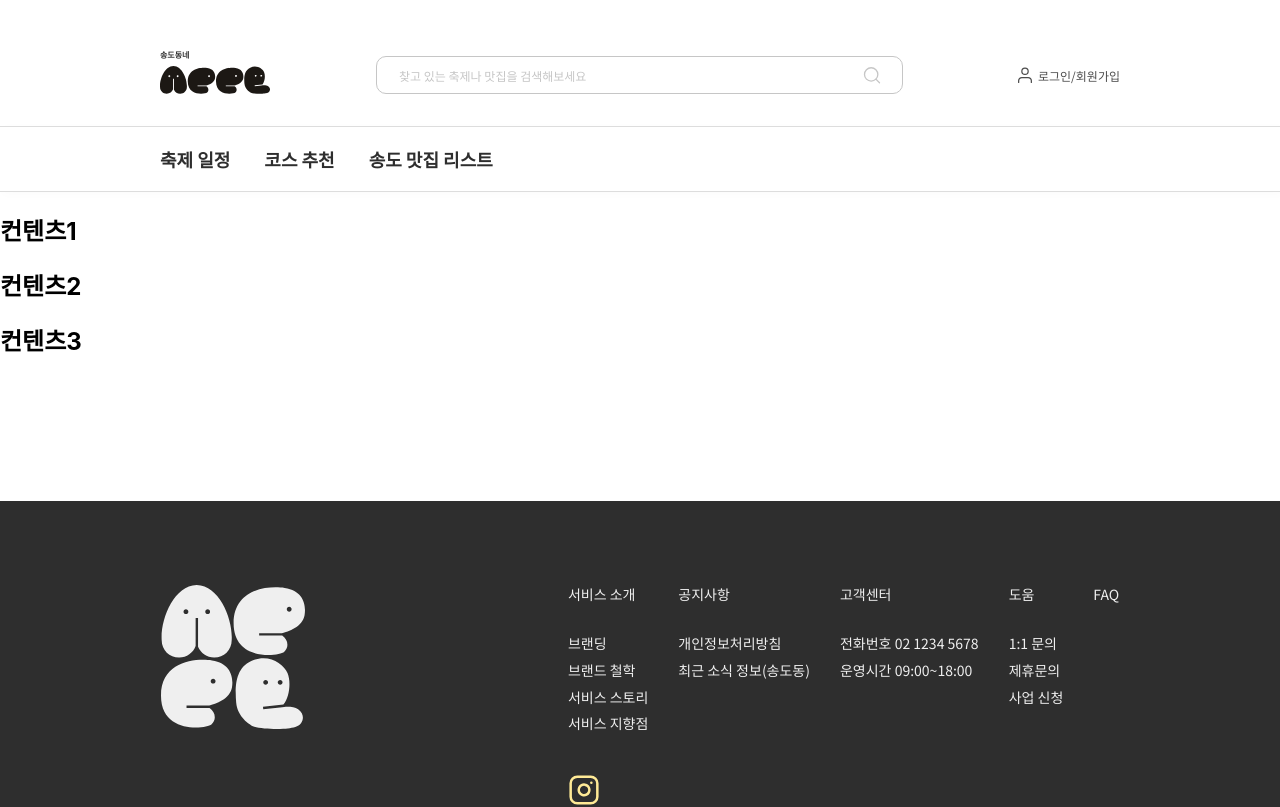
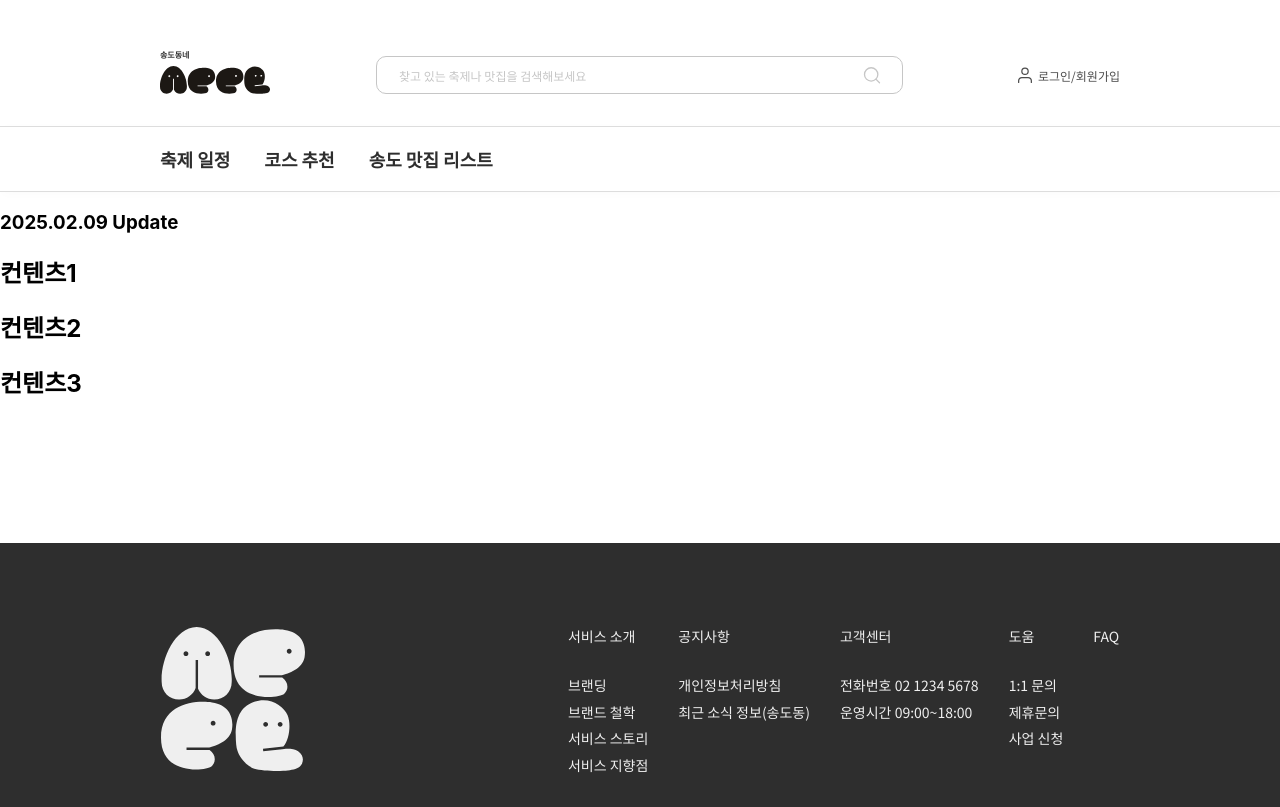
Before and after one commit to songdodongnae/frontend, a React (Create React App) app in the folder songdodongnae/: page / in a window 1280 px wide. Shown: the top 807 px of the page. Built offline with nearby package versions, Linux system fonts and the light colour scheme; a web font is replaced by a local one.

Commit message:
Fix: 소셜 로그인

```diff
--- a/songdodongnae/src/component/SocialLoginBtn.js
+++ b/songdodongnae/src/component/SocialLoginBtn.js
@@ -1,4 +1,5 @@
 import '../css/SocialLoginBtn.css'
+import loginUrls from '../config/loginUrls.json'
 
 import { loginRequest } from '../module/loginRequest.js';
 
@@ -8,7 +9,7 @@ import kakaoLogo from '../images/kakao-logo.svg';
 
 const SocialLoginBtn = () => {
   const loginButtonClick = (url) => {
-    loginRequest(url);
+    window.location.href = loginUrls['login-base']+loginUrls[url];
   };
 
   return (
--- a/songdodongnae/src/page/MainPage.js
+++ b/songdodongnae/src/page/MainPage.js
@@ -22,6 +22,7 @@ const Main = () => {
         <div className="main-page">
             <Header />
             <Navigation />
+            <h3>2025.02.09 Update</h3>
             <AdBanner />
 
             {/* 컨텐츠1 */}
```
